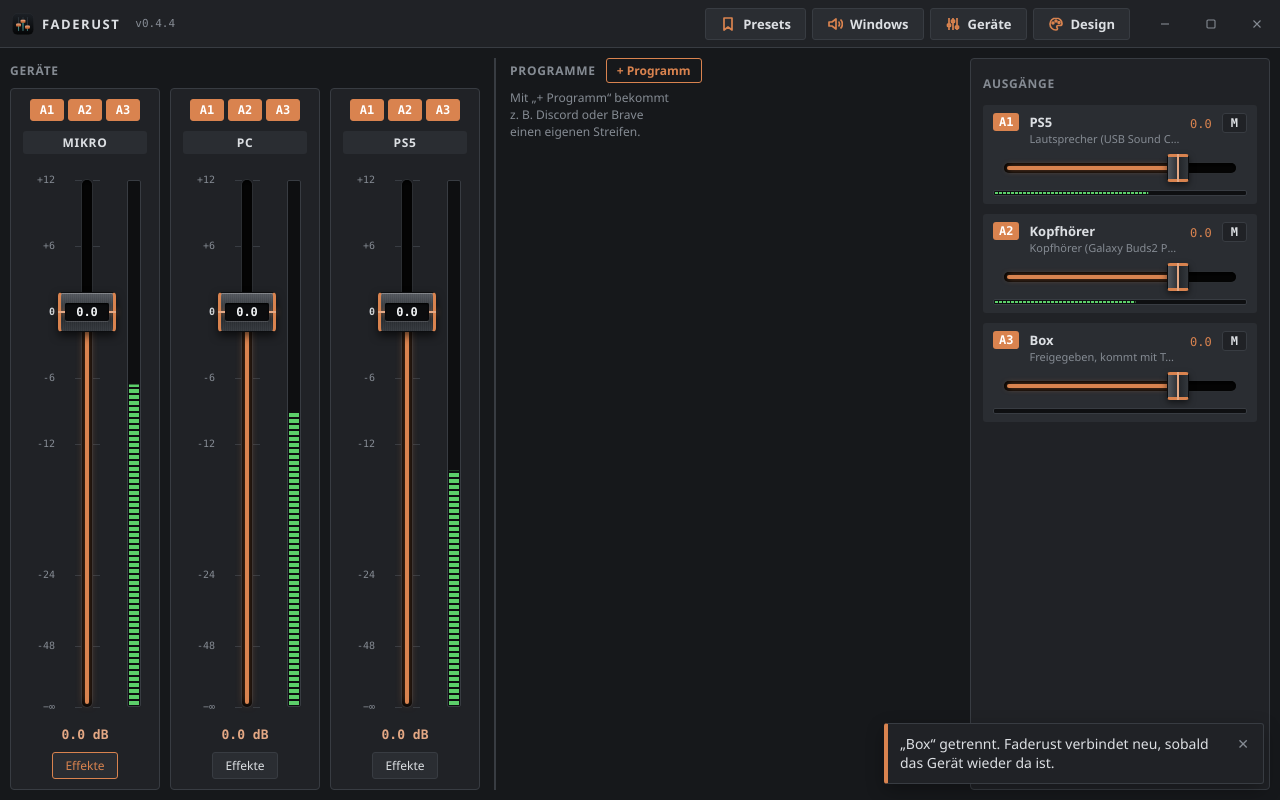
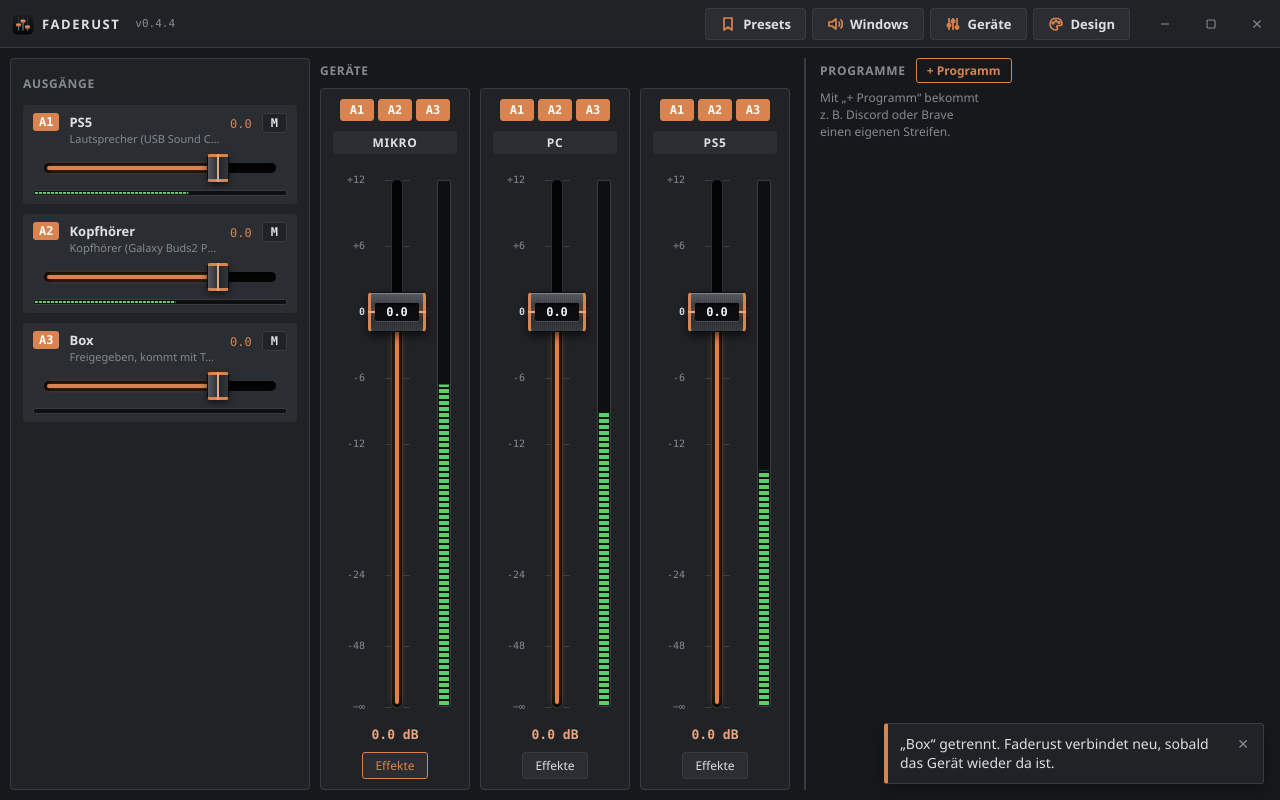
Before and after one commit to Niklas970/faderust, a Svelte app in the folder crates/app/ui/: page / in a window 1280 px wide. Built offline with nearby package versions, Linux system fonts and the light colour scheme.

Commit message:
Show the outputs on the left of the desk by default

```diff
--- a/crates/app/ui/src/App.svelte
+++ b/crates/app/ui/src/App.svelte
@@ -48,6 +48,24 @@
     view = v;
     try {
       localStorage.setItem(VIEW_KEY, v);
+    } catch {
+      // Remembered for this session only.
+    }
+  }
+  // Where the desk shows the outputs: "left" (default) or "right".
+  const SIDE_KEY = "faderust.outputs";
+  let side = $state(readSide());
+  function readSide() {
+    try {
+      return localStorage.getItem(SIDE_KEY) === "right" ? "right" : "left";
+    } catch {
+      return "left";
+    }
+  }
+  function setSide(v) {
+    side = v;
+    try {
+      localStorage.setItem(SIDE_KEY, v);
     } catch {
       // Remembered for this session only.
     }
@@ -241,6 +259,7 @@
         />
       {:else}
         <StripView
+          {side}
           inputs={state.inputs}
           outputs={state.outputs}
           gains={state.gains}
@@ -277,7 +296,7 @@
 {/if}
 
 {#if themeOpen}
-  <Theme {view} onView={setView} onClose={() => (themeOpen = false)} />
+  <Theme {view} onView={setView} {side} onSide={setSide} onClose={() => (themeOpen = false)} />
 {/if}
 
 {#if windowsOpen}
--- a/crates/app/ui/src/lib/StripView.svelte
+++ b/crates/app/ui/src/lib/StripView.svelte
@@ -7,10 +7,11 @@
 
   /**
    * Voicemeeter-style desk: one strip per input with buttons for the outputs
-   * it plays on, devices first, then programs. The outputs sit on the right
-   * with a master fader each. Per-output levels live in the matrix.
+   * it plays on, devices first, then programs. The outputs sit at the side
+   * (left unless set otherwise) with a master fader each. Per-output levels
+   * live in the matrix.
    */
-  let { inputs, outputs, gains, lanes, onGain, onMute, onMaster, onMasterMute, onFx, onPrograms } = $props();
+  let { side = "left", inputs, outputs, gains, lanes, onGain, onMute, onMaster, onMasterMute, onFx, onPrograms } = $props();
 
   const isProgram = (input) => input.device.startsWith("app:");
   const devices = $derived(inputs.map((input, i) => ({ input, i })).filter(({ input }) => !isProgram(input)));
@@ -89,7 +90,7 @@
     </div>
   </div>
 
-  <aside class="side panel">
+  <aside class="side panel" class:left={side === "left"}>
     <h2>Ausgänge</h2>
     {#each outputs as output, o}
       {@const m = output.master ?? { db: 0, muted: false }}
@@ -231,6 +232,9 @@
     font-size: 12px;
     color: var(--muted);
   }
+  .side.left {
+    order: -1;
+  }
   .side {
     flex: none;
     width: 300px;
--- a/crates/app/ui/src/lib/Theme.svelte
+++ b/crates/app/ui/src/lib/Theme.svelte
@@ -2,7 +2,12 @@
   import { ACCENTS, DEFAULT_THEME, MODES, SIGNALS, loadTheme, saveTheme } from "./theme.js";
 
   /** Layout, colours and light/dark; every change shows right away. */
-  let { view, onView, onClose } = $props();
+  let { view, onView, side, onSide, onClose } = $props();
+
+  const SIDES = [
+    { value: "left", name: "Links" },
+    { value: "right", name: "Rechts" },
+  ];
 
   const VIEWS = [
     { value: "strips", name: "Pult", hint: "Ein Streifen pro Eingang" },
@@ -41,6 +46,17 @@
       {/each}
     </div>
   </section>
+
+  {#if view === "strips"}
+    <section>
+      <h3>Ausgänge im Pult</h3>
+      <div class="modes" role="radiogroup" aria-label="Ausgänge im Pult">
+        {#each SIDES as v}
+          <button class:on={side === v.value} role="radio" aria-checked={side === v.value} onclick={() => onSide(v.value)}>{v.name}</button>
+        {/each}
+      </div>
+    </section>
+  {/if}
 
   {#each groups as g}
     {@const custom = !g.list.some((c) => c.color === theme[g.key])}
```
Also changed, not shown: 2 other files (tests, documents, lock files or other folders).
